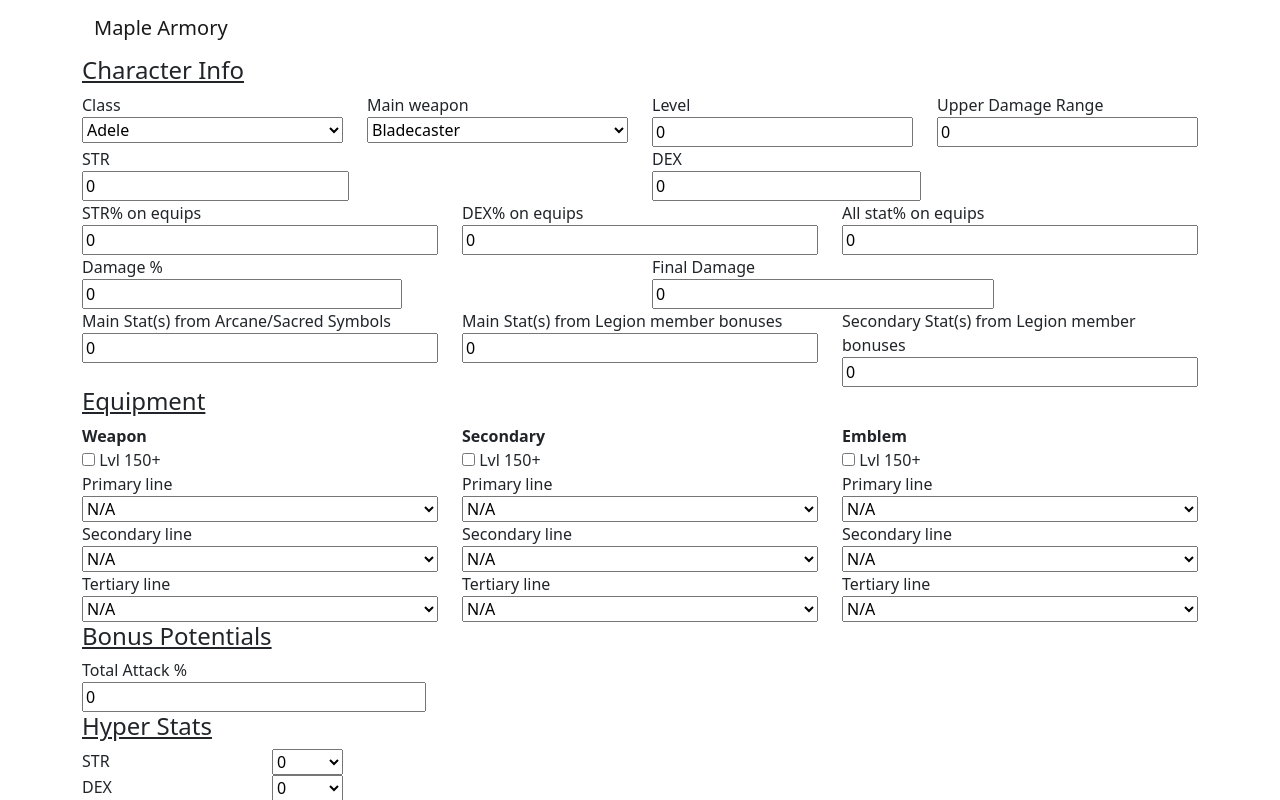
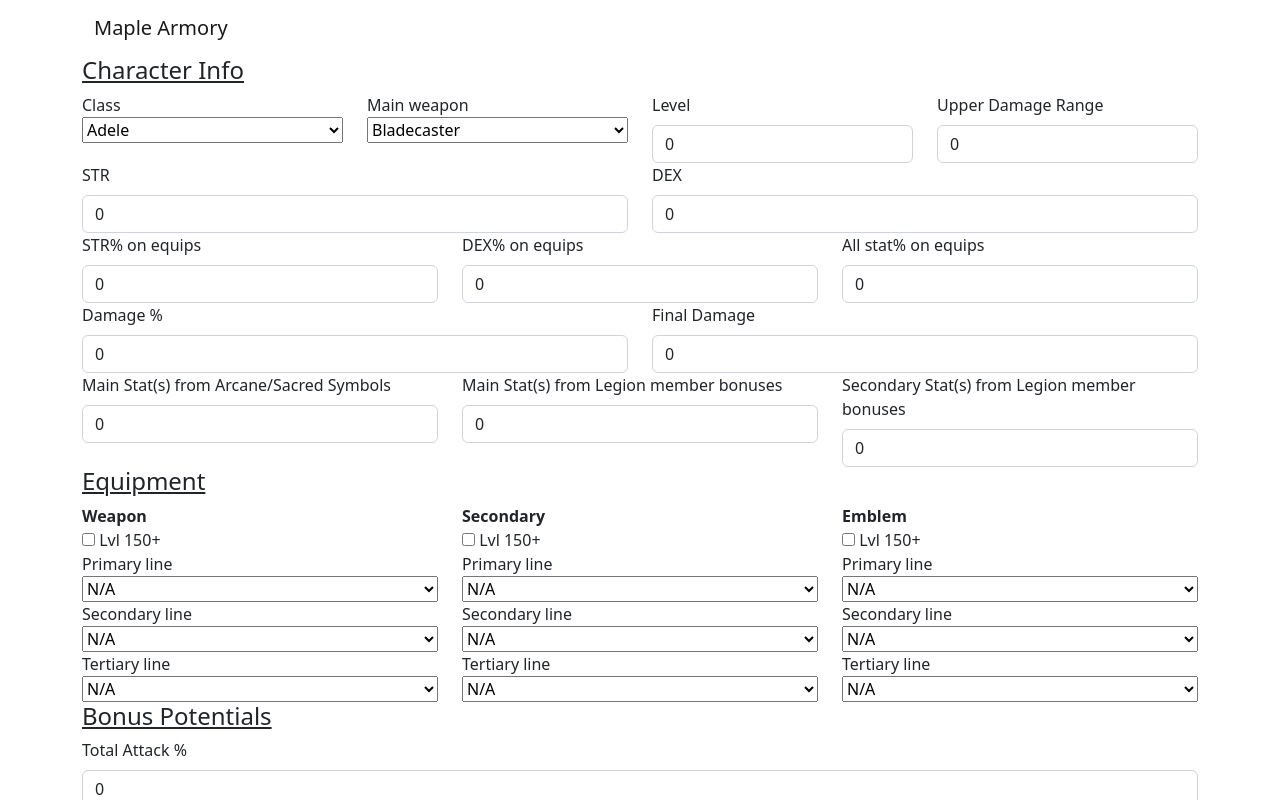
Before and after one commit to danielfhe/danielfhe.github.io, a React (Create React App) app in the folder stat-equivalence/: page / in a window 1280 px wide. Shown: the top 800 px of the page. Built offline with nearby package versions, Linux system fonts and the light colour scheme.

Commit message:
convert stat box to use react bootstrap form components - DH

```diff
--- a/stat-equivalence/src/StatBox.js
+++ b/stat-equivalence/src/StatBox.js
@@ -1,4 +1,5 @@
 import Col from 'react-bootstrap/Col';
+import Form from 'react-bootstrap/Form';
 
 export default function StatBox({ label, stat, type, setStatValue }) {
     function onStatChange(e) {
@@ -6,9 +7,10 @@
     }
 
     return (
-        <label>{label}
-            <input className="Stat-Box" type={type} min="0" defaultValue={stat} onChange={onStatChange}/>
-        </label>
+        <Form.Group>
+            <Form.Label>{label}</Form.Label>
+            <Form.Control type={type} min="0" defaultValue={stat} onChange={onStatChange}/>
+        </Form.Group>
     );
 }
 
```
